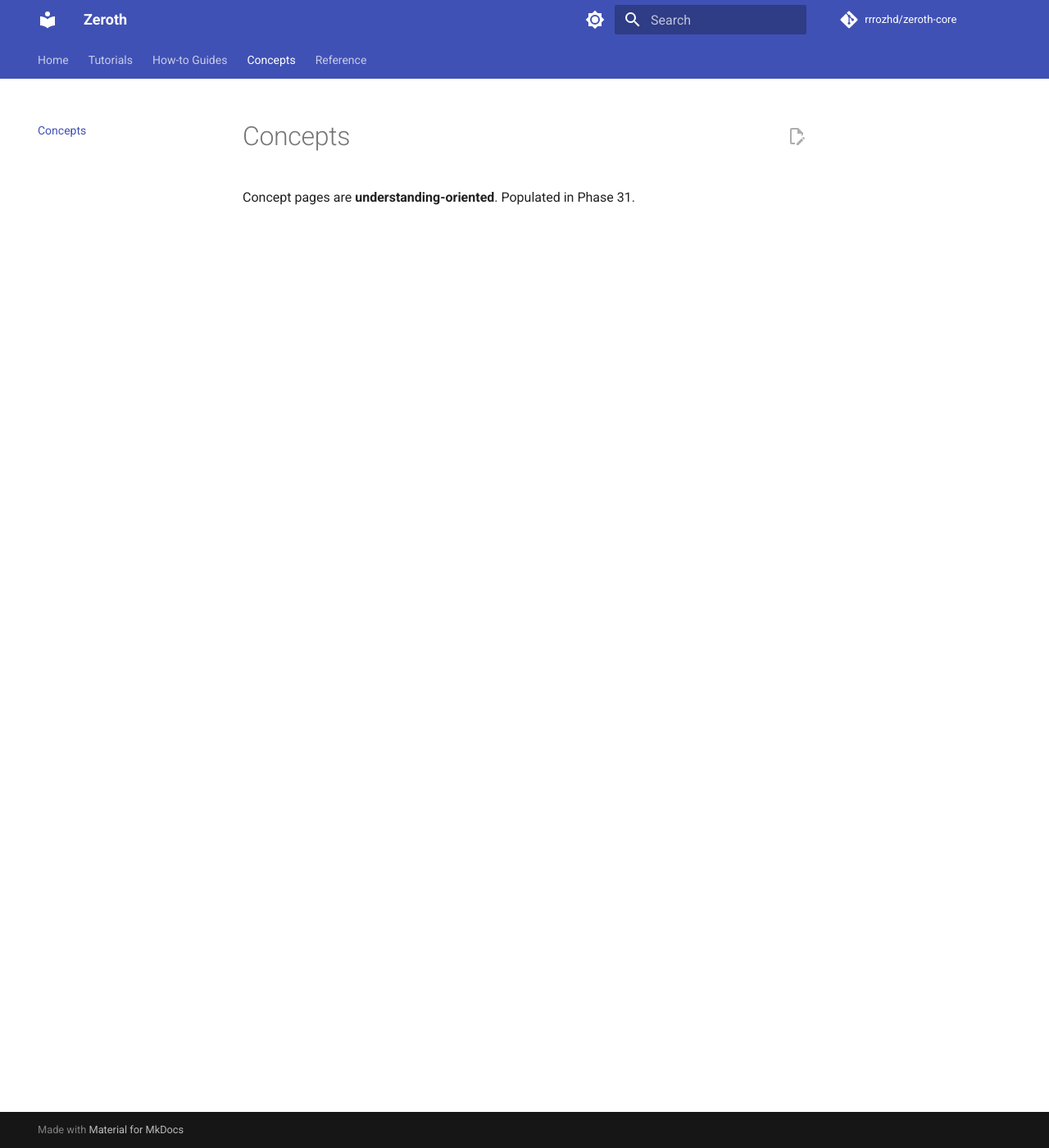
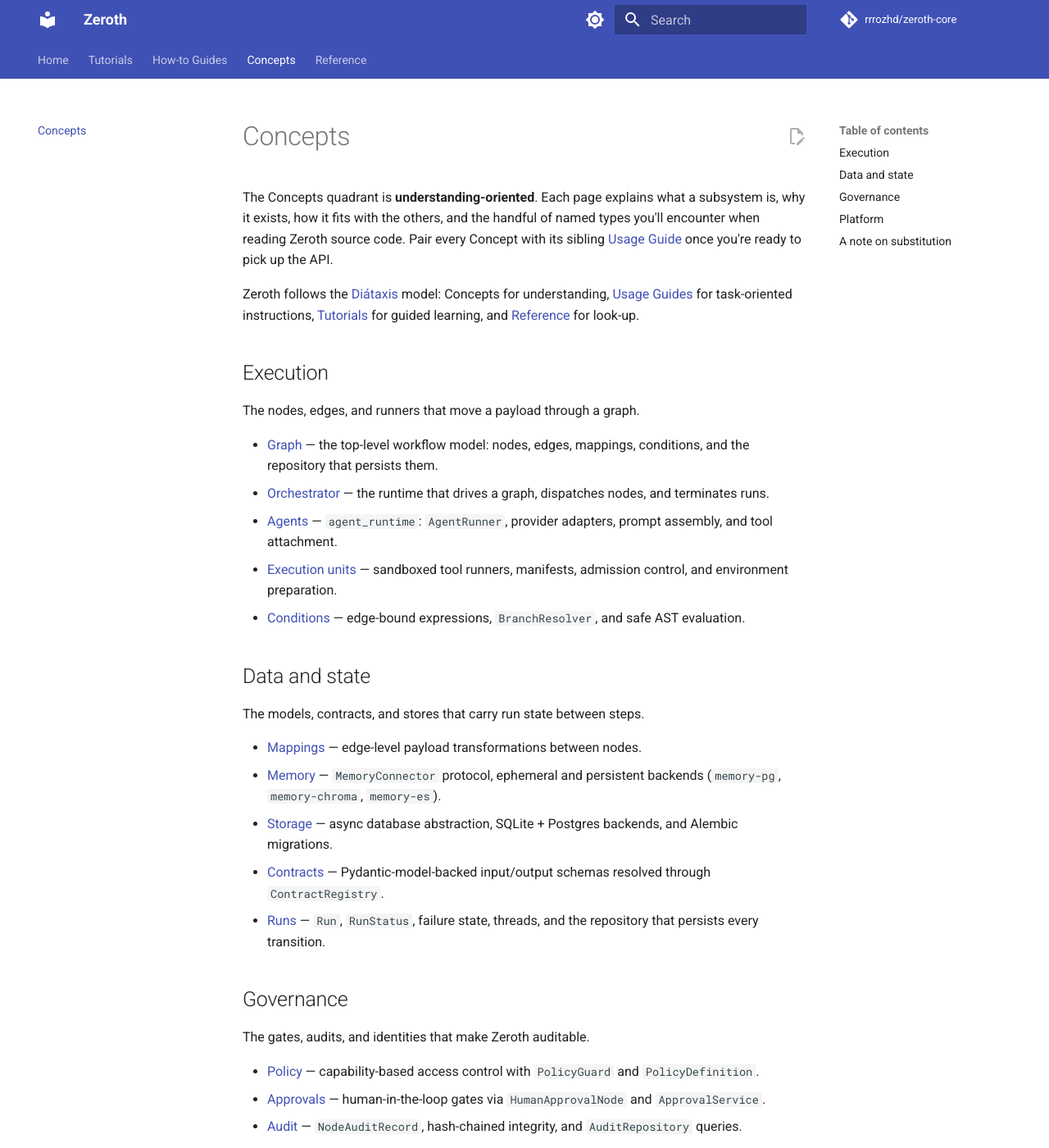
Before and after one commit to rrrozhd/zeroth-core, an MkDocs documentation site: the page built from docs/concepts/index.md, in a window 1280 px wide and 1400 px high. Shown: the whole window at 82% size. Built offline with MkDocs 1.6.1 and Material for MkDocs 9.7.7, drawn with Linux system fonts in a browser that asks for light colours; comment, search, counter and statistics services are not loaded; some of the changed text lies outside the part shown.

Commit message:
docs(31-05): rewrite concepts and how-to index pages as landing pages
- Concepts index: 4 categories (Execution/Data/Governance/Platform) with 20 links
- How-to index: same 4 categories + Cookbook subsection
- Both note the threads->webhooks substitution
- Replaces prior 2-line scaffold stubs

```diff
--- a/docs/concepts/index.md
+++ b/docs/concepts/index.md
@@ -1,3 +1,82 @@
 # Concepts
 
-Concept pages are **understanding-oriented**. Populated in Phase 31.
+The Concepts quadrant is **understanding-oriented**. Each page explains
+what a subsystem is, why it exists, how it fits with the others, and the
+handful of named types you'll encounter when reading Zeroth source code.
+Pair every Concept with its sibling [Usage Guide](../how-to/index.md)
+once you're ready to pick up the API.
+
+Zeroth follows the [Diátaxis](https://diataxis.fr/) model: Concepts for
+understanding, [Usage Guides](../how-to/index.md) for task-oriented
+instructions, [Tutorials](../tutorials/index.md) for guided learning,
+and [Reference](../reference/index.md) for look-up.
+
+## Execution
+
+The nodes, edges, and runners that move a payload through a graph.
+
+- [Graph](graph.md) — the top-level workflow model: nodes, edges,
+  mappings, conditions, and the repository that persists them.
+- [Orchestrator](orchestrator.md) — the runtime that drives a graph,
+  dispatches nodes, and terminates runs.
+- [Agents](agents.md) — `agent_runtime`: `AgentRunner`, provider
+  adapters, prompt assembly, and tool attachment.
+- [Execution units](execution-units.md) — sandboxed tool runners,
+  manifests, admission control, and environment preparation.
+- [Conditions](conditions.md) — edge-bound expressions,
+  `BranchResolver`, and safe AST evaluation.
+
+## Data and state
+
+The models, contracts, and stores that carry run state between steps.
+
+- [Mappings](mappings.md) — edge-level payload transformations
+  between nodes.
+- [Memory](memory.md) — `MemoryConnector` protocol, ephemeral and
+  persistent backends (`memory-pg`, `memory-chroma`, `memory-es`).
+- [Storage](storage.md) — async database abstraction, SQLite +
+  Postgres backends, and Alembic migrations.
+- [Contracts](contracts.md) — Pydantic-model-backed input/output
+  schemas resolved through `ContractRegistry`.
+- [Runs](runs.md) — `Run`, `RunStatus`, failure state, threads, and
+  the repository that persists every transition.
+
+## Governance
+
+The gates, audits, and identities that make Zeroth auditable.
+
+- [Policy](policy.md) — capability-based access control with
+  `PolicyGuard` and `PolicyDefinition`.
+- [Approvals](approvals.md) — human-in-the-loop gates via
+  `HumanApprovalNode` and `ApprovalService`.
+- [Audit](audit.md) — `NodeAuditRecord`, hash-chained integrity, and
+  `AuditRepository` queries.
+- [Guardrails](guardrails.md) — rate limits, quotas, and
+  token-bucket enforcement.
+- [Identity](identity.md) — `ActorIdentity`,
+  `AuthenticatedPrincipal`, `ServiceRole`, and tenant scoping.
+
+## Platform
+
+The cross-cutting infrastructure: secrets, dispatch, cost, service,
+webhooks.
+
+- [Secrets](secrets.md) — `SecretProvider`, `SecretResolver`, and
+  `SecretRedactor`.
+- [Dispatch](dispatch.md) — `RunWorker`, `LeaseManager`, and the arq
+  wakeup channel.
+- [Economics](econ.md) — `CostEstimator`, `InstrumentedProviderAdapter`,
+  and `BudgetEnforcer` against Regulus.
+- [Service](service.md) — `bootstrap_service`, FastAPI app factory,
+  and the uvicorn entrypoint.
+- [Webhooks](webhooks.md) — `WebhookService`, delivery worker, and
+  HMAC-SHA256 signing.
+
+## A note on substitution
+
+The Phase 31 content spec originally listed a `threads` module as the
+20th subsystem. The current tree does not contain a top-level
+`zeroth.core.threads` package — threading is modeled directly on
+[`Run`](runs.md) and `Thread` inside the runs subsystem. The Platform
+quadrant slot was filled with [Webhooks](webhooks.md) instead, because
+it is a real user-facing subsystem that would otherwise be undocumented.
```
Also changed, not shown: docs/how-to/index.md (+53 -1 lines).
